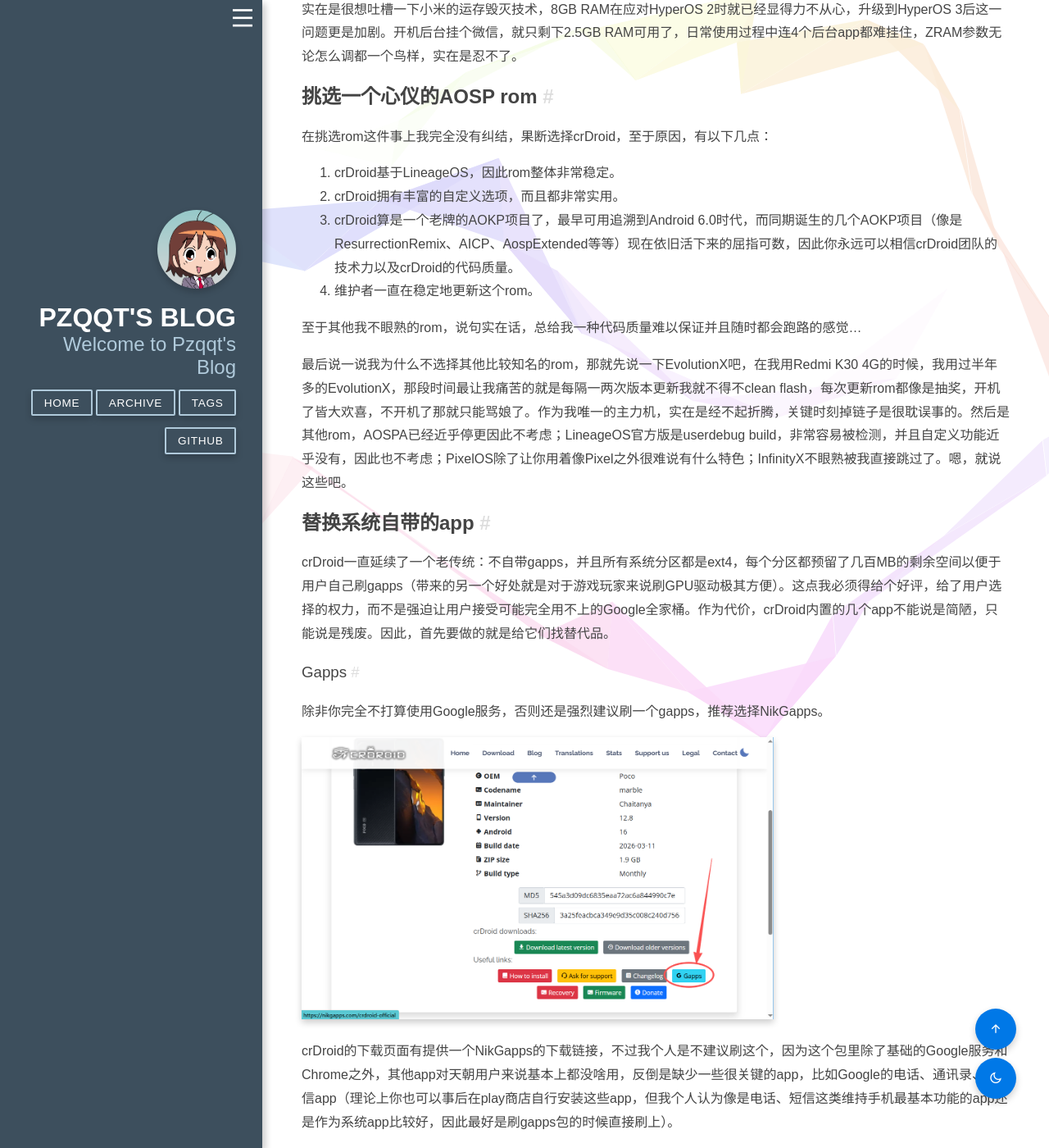
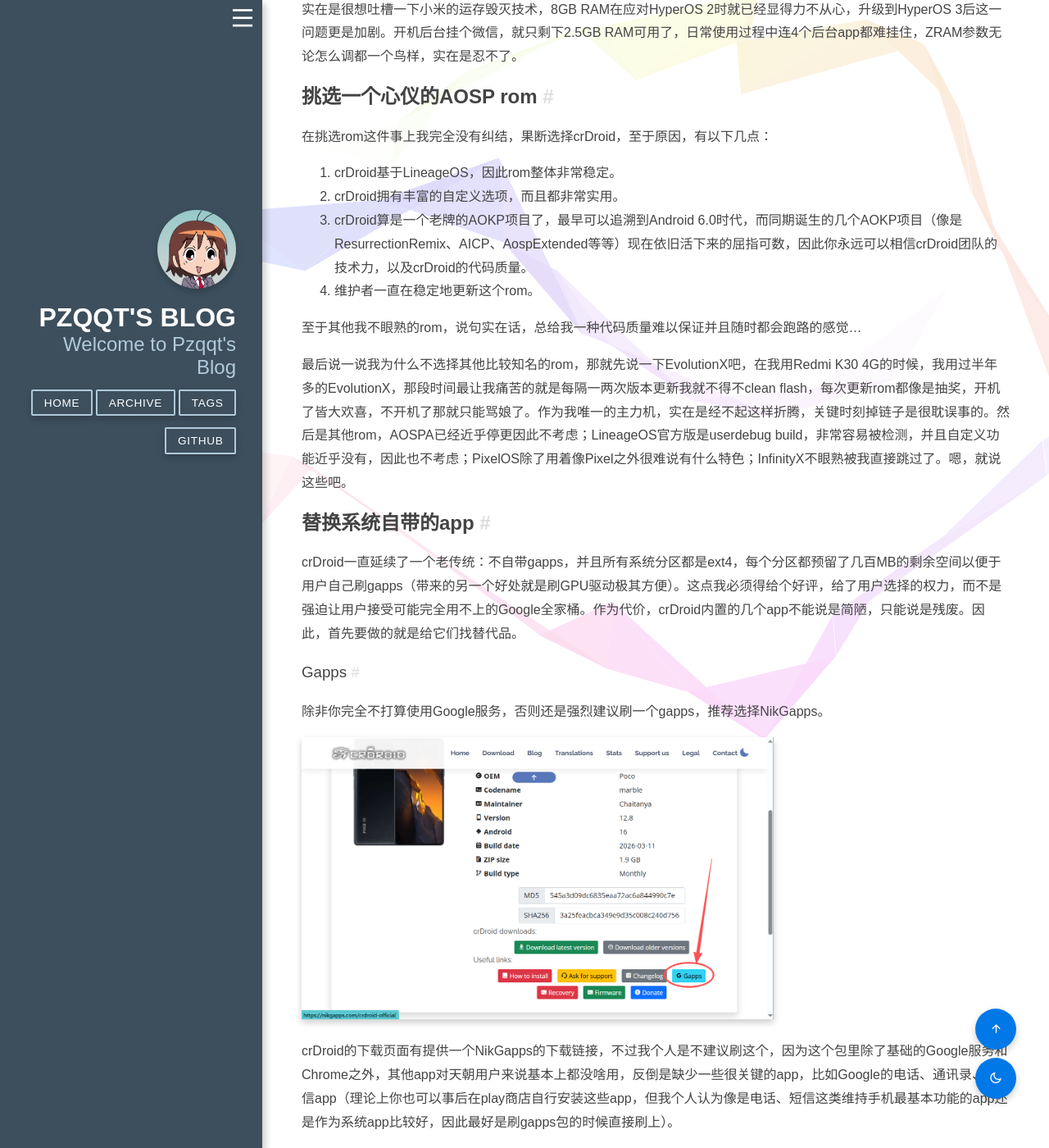
Before and after one commit to Pzqqt/Pzqqt.github.io, a Jekyll site: the page built from _posts/2026-03-22-如何在天朝愉快地使用 AOSP rom.md, in a window 1280 px wide and 1400 px high, scrolled down 829 px. Shown: the whole window at 82% size. Built offline with Jekyll 4.4.1, drawn with Linux system fonts in a browser that asks for light colours; nearby versions of some CDN libraries; some web fonts are replaced; some of the changed text lies outside the part shown.

Commit message:
posts: Some text adjustments

```diff
--- a/_posts/2026-03-22-如何在天朝愉快地使用 AOSP rom.md
+++ b/_posts/2026-03-22-如何在天朝愉快地使用 AOSP rom.md
@@ -19,16 +19,16 @@
 
 1. crDroid基于LineageOS，因此rom整体非常稳定。
 2. crDroid拥有丰富的自定义选项，而且都非常实用。
-3. crDroid算是一个老牌的AOKP项目了，最早可用追溯到Android 6.0时代，而同期诞生的几个AOKP项目（像是ResurrectionRemix、AICP、AospExtended等等）现在依旧活下来的屈指可数，因此你永远可以相信crDroid团队的技术力以及crDroid的代码质量。
+3. crDroid算是一个老牌的AOKP项目了，最早可以追溯到Android 6.0时代，而同期诞生的几个AOKP项目（像是ResurrectionRemix、AICP、AospExtended等等）现在依旧活下来的屈指可数，因此你永远可以相信crDroid团队的技术力，以及crDroid的代码质量。
 4. 维护者一直在稳定地更新这个rom。
 
 至于其他我不眼熟的rom，说句实在话，总给我一种代码质量难以保证并且随时都会跑路的感觉...
 
-最后说一说我为什么不选择其他比较知名的rom，那就先说一下EvolutionX吧，在我用Redmi K30 4G的时候，我用过半年多的EvolutionX，那段时间最让我痛苦的就是每隔一两次版本更新我就不得不clean flash，每次更新rom都像是抽奖，开机了皆大欢喜，不开机了那就只能骂娘了。作为我唯一的主力机，实在是经不起折腾，关键时刻掉链子是很耽误事的。然后是其他rom，AOSPA已经近乎停更因此不考虑；LineageOS官方版是userdebug build，非常容易被检测，并且自定义功能近乎没有，因此也不考虑；PixelOS除了让你用着像Pixel之外很难说有什么特色；InfinityX不眼熟被我直接跳过了。嗯，就说这些吧。
+最后说一说我为什么不选择其他比较知名的rom，那就先说一下EvolutionX吧，在我用Redmi K30 4G的时候，我用过半年多的EvolutionX，那段时间最让我痛苦的就是每隔一两次版本更新我就不得不clean flash，每次更新rom都像是抽奖，开机了皆大欢喜，不开机了那就只能骂娘了。作为我唯一的主力机，实在是经不起这样折腾，关键时刻掉链子是很耽误事的。然后是其他rom，AOSPA已经近乎停更因此不考虑；LineageOS官方版是userdebug build，非常容易被检测，并且自定义功能近乎没有，因此也不考虑；PixelOS除了用着像Pixel之外很难说有什么特色；InfinityX不眼熟被我直接跳过了。嗯，就说这些吧。
 
 ## 替换系统自带的app
 
-crDroid一直延续了一个老传统：不自带gapps，并且所有系统分区都是ext4，每个分区都预留了几百MB的剩余空间以便于用户自己刷gapps（带来的另一个好处就是对于游戏玩家来说刷GPU驱动极其方便）。这点我必须得给个好评，给了用户选择的权力，而不是强迫让用户接受可能完全用不上的Google全家桶。作为代价，crDroid内置的几个app不能说是简陋，只能说是残废。因此，首先要做的就是给它们找替代品。
+crDroid一直延续了一个老传统：不自带gapps，并且所有系统分区都是ext4，每个分区都预留了几百MB的剩余空间以便于用户自己刷gapps（带来的另一个好处就是刷GPU驱动极其方便）。这点我必须得给个好评，给了用户选择的权力，而不是强迫让用户接受可能完全用不上的Google全家桶。作为代价，crDroid内置的几个app不能说是简陋，只能说是残废。因此，首先要做的就是给它们找替代品。
 
 ### Gapps
 
@@ -38,7 +38,7 @@
 
 crDroid的下载页面有提供一个NikGapps的下载链接，不过我个人是不建议刷这个，因为这个包里除了基础的Google服务和Chrome之外，其他app对天朝用户来说基本上都没啥用，反倒是缺少一些很关键的app，比如Google的电话、通讯录、短信app（理论上你也可以事后在play商店自行安装这些app，但我个人认为像是电话、短信这类维持手机最基本功能的app还是作为系统app比较好，因此最好是刷gapps包的时候直接刷上）。
 
-因此，建议到 [NikGapps的官网](https://nikgapps.com/downloads) 下载适合自己的gapps包，我个人推荐选择basic包，除了基础的Google服务之外，只是多了Google运营商服务、数字健康、Google电话、Google通讯录、Google短信、Google时钟这些app，其中电话、通讯录、短信、时钟可以直接替换掉rom自带的app，一步到位。
+因此，建议到 [NikGapps的官网](https://nikgapps.com/downloads) 下载适合自己的gapps包，我推荐选择basic包，除了基础的Google服务之外，只是多了Google运营商服务、数字健康、Google电话、Google通讯录、Google短信、Google时钟这些app，其中电话、通讯录、短信、时钟这几个app可以在刷入时直接替换掉rom自带的，一步到位。
 
 至于刷入gapps的时机，我的建议是：如果你是首次刷入这个rom，那就刷完rom直接刷gapps，刷完再开机，不然可能会出现各种奇怪的问题，到时候又不得不clean flash那就得不偿失了。
 
```
Also changed, not shown: other parts of _posts/2026-03-22-如何在天朝愉快地使用 AOSP rom.md (+2 -2 lines).
